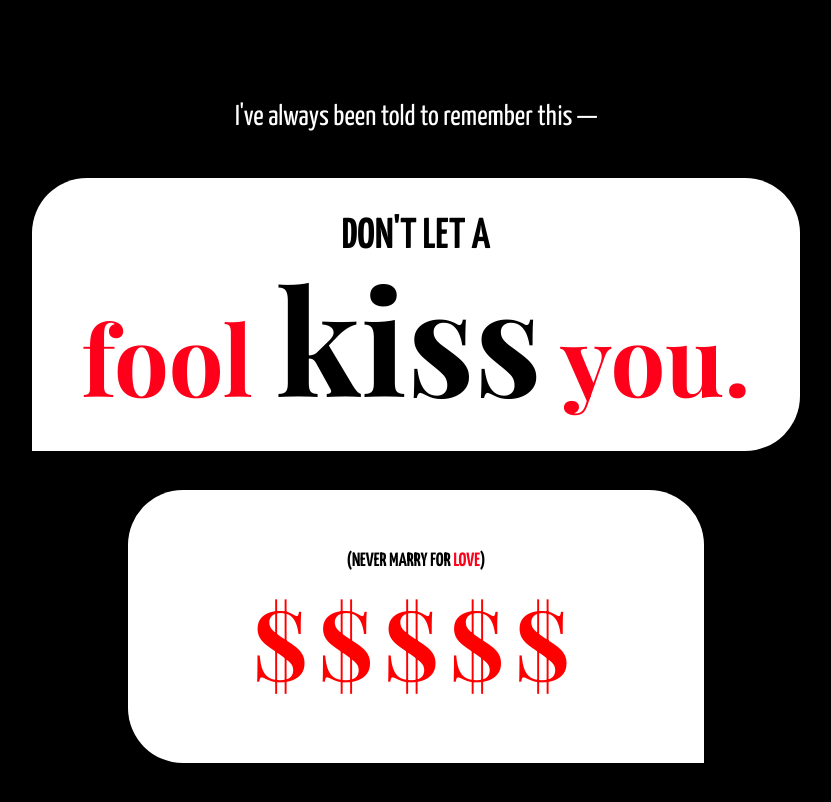
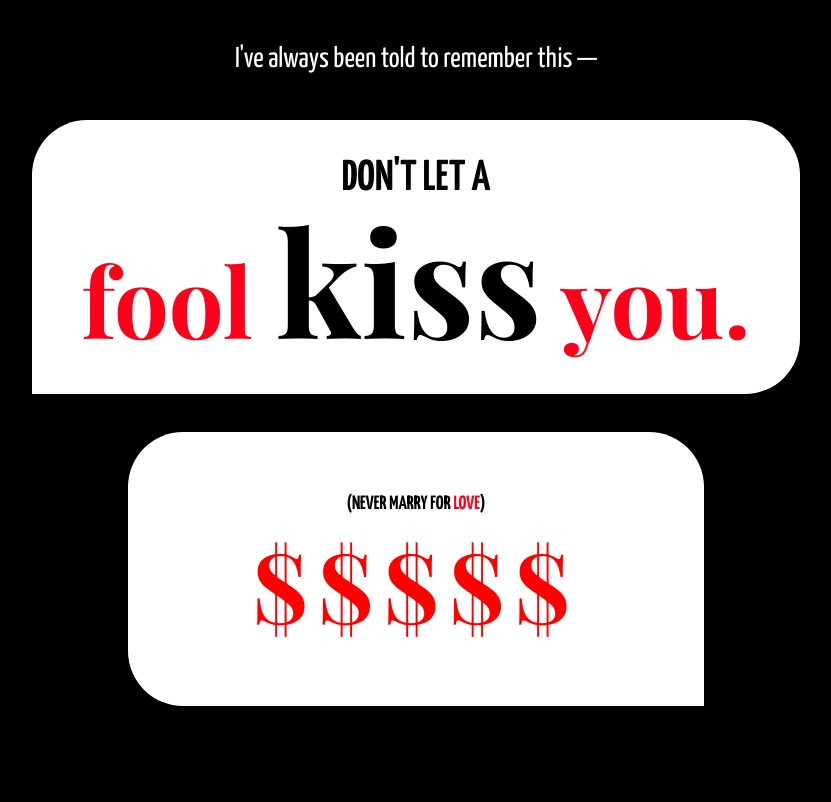
Before and after one commit to hellachella/just-my-type-demo, a plain HTML site: page index.html in a window 1280 px wide. Shown: the whole page, without its empty margins (224-1055 px from the left). Drawn offline with nearby package versions, Linux system fonts and the light colour scheme; a web font is replaced by a local one.

Commit message:
Removed padding

```diff
--- a/index.html
+++ b/index.html
@@ -15,7 +15,7 @@
   <body>
 
 <div class="mega">
-  <p class="push-0 pad-t-2 text-white sans-serif normal text-center">I've always been told to remember this —</p>
+  <p class="push-0 text-white sans-serif normal text-center">I've always been told to remember this —</p>
 </div>
 <div class="main-1 island">
 <div class="grid grid-stretch">
```
